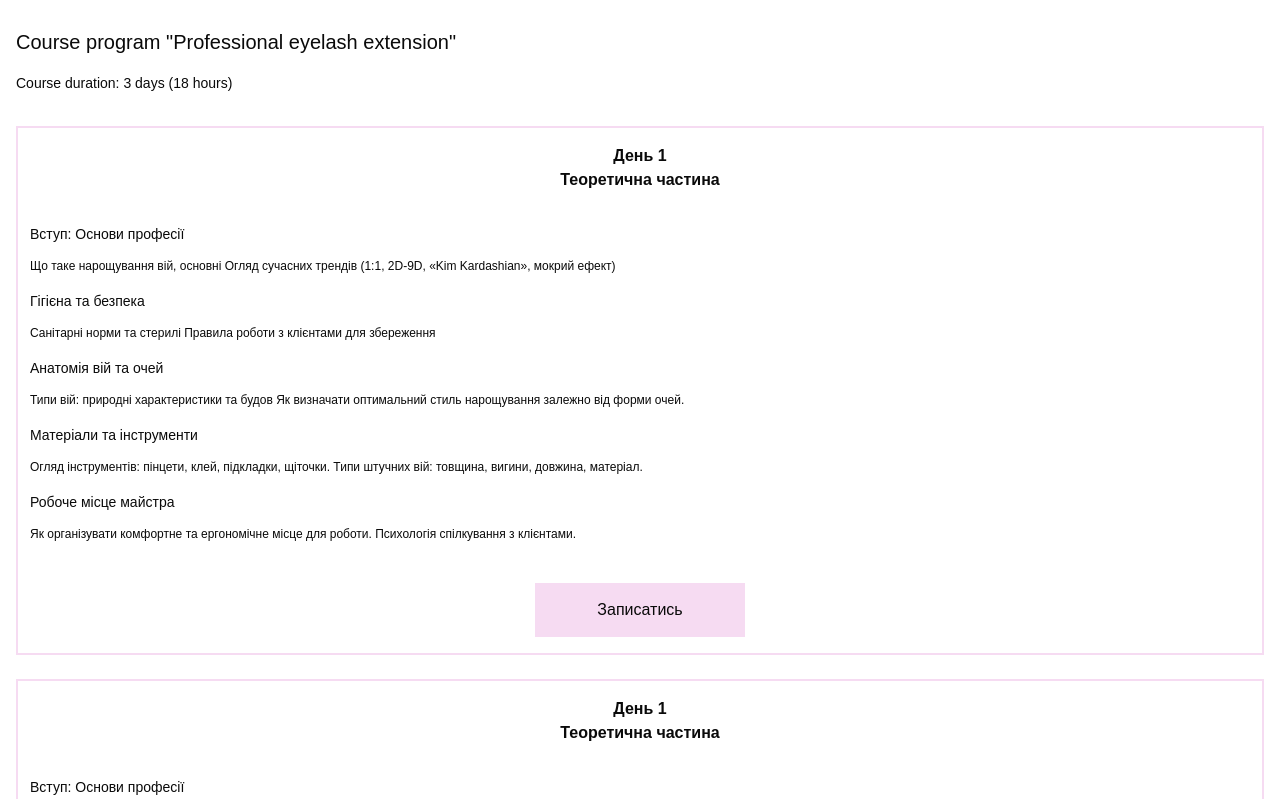
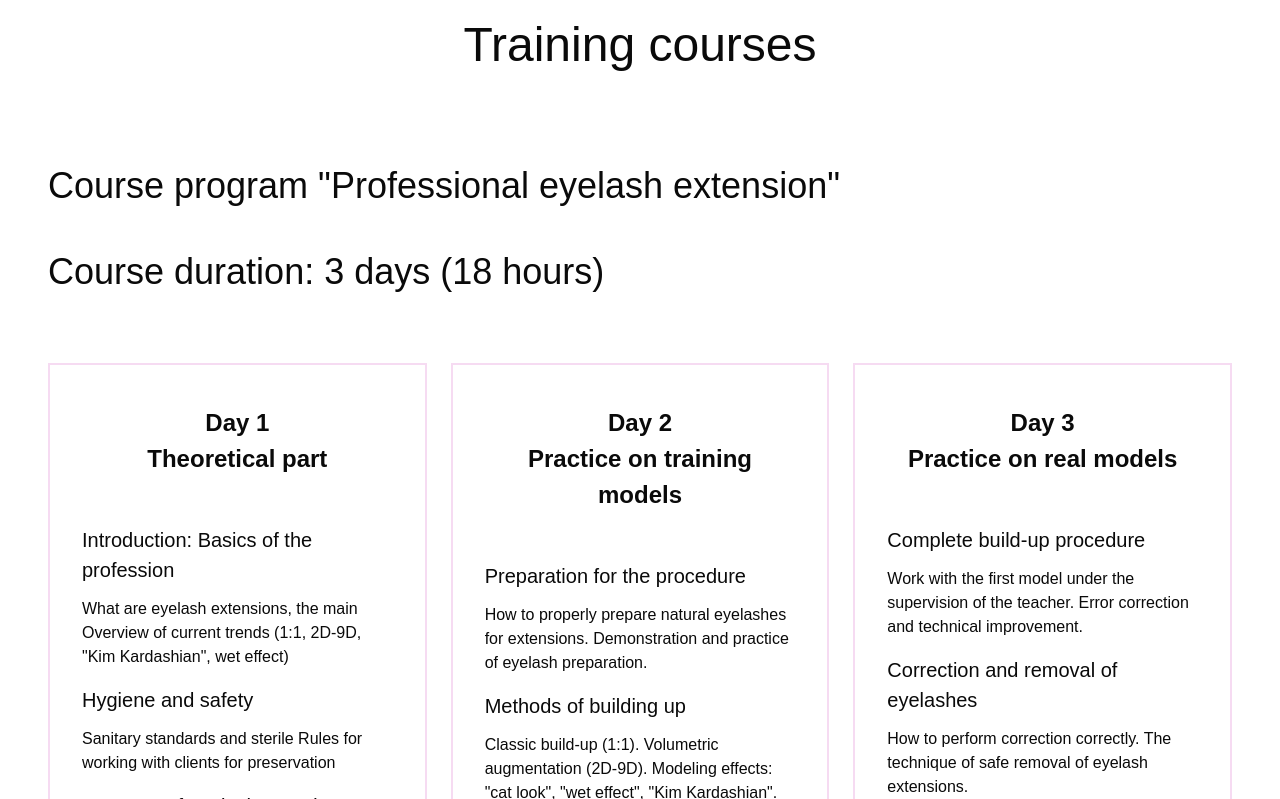
Before and after one commit to VitaliiBarabash1990/kolibry-studio, a Next.js app: page /en/courses in a window 1280 px wide. Shown: the part 161-960 px from the top of the page. Built offline with nearby package versions, Linux system fonts and the light colour scheme.

Commit message:
add_courses

```diff
--- a/messages/ua.json
+++ b/messages/ua.json
@@ -133,7 +133,7 @@
       "Підтримка викладача протягом 1 місяця після завершення курсу."
     ],
     "section_1": {
-      "section_title": "День 1\nТеоретична частина",
+      "section_title": "День1\nТеоретична частина",
       "section_text_head": [
         "Вступ: Основи професії",
         "Гігієна та безпека",
--- a/src/components/TrainingCourses/TrainingCourses.module.css
+++ b/src/components/TrainingCourses/TrainingCourses.module.css
@@ -61,3 +61,76 @@
     font-size: 16px;
   }
 }
+
+@media screen and (min-width: 768px) {
+  .training__section_block {
+    flex-direction: row;
+    align-items: stretch;
+    flex-wrap: wrap;
+  }
+  .training__container {
+    margin-top: 64px;
+    margin-bottom: 64px;
+    padding-left: 32px;
+    padding-right: 32px;
+  }
+  .training__title_h2 {
+    font-size: 36px;
+    margin-bottom: 48px;
+  }
+  .training__title_h3 {
+    font-size: 24px;
+    margin-bottom: 24px;
+  }
+  .training__text_head {
+    font-size: 24px;
+    margin-bottom: 48px;
+  }
+  .training__title_h4 {
+    font-size: 24px;
+  }
+  .training__item {
+    font-size: 16px;
+    margin-left: 24px;
+  }
+  .training__section_block {
+    margin-bottom: 48px;
+  }
+  .training__wrap_descr:last-child {
+    margin-top: 48px;
+  }
+}
+
+@media screen and (min-width: 1280px) {
+  .training__container {
+    margin-top: 90px;
+    margin-bottom: 120px;
+    padding-left: 48px;
+    padding-right: 48px;
+  }
+  .training__title_h2 {
+    font-size: 48px;
+    margin-bottom: 78px;
+  }
+  .training__title_h3 {
+    font-size: 36px;
+    margin-bottom: 32px;
+  }
+  .training__text_head {
+    font-size: 36px;
+    margin-bottom: 64px;
+  }
+  .training__title_h4 {
+    font-size: 36px;
+  }
+  .training__item {
+    font-size: 24px;
+    margin-left: 36px;
+  }
+  .training__section_block {
+    margin-bottom: 64px;
+  }
+  .training__wrap_descr:last-child {
+    margin-top: 64px;
+  }
+}
--- a/src/components/TrainingCourses/TrainingCourses.tsx
+++ b/src/components/TrainingCourses/TrainingCourses.tsx
@@ -5,15 +5,100 @@ import {useTranslations} from 'next-intl';
 export default function TrainingCourses() {
   const t = useTranslations('training');
 
+  const section_1 = {
+    titleHead: t('section_1.section_title'),
+    button: t('section_1.button'),
+    data: [
+      {
+        title: t('section_1.section_text_head.0'),
+        text: t('section_1.section_text.0')
+      },
+      {
+        title: t('section_1.section_text_head.1'),
+        text: t('section_1.section_text.1')
+      },
+      {
+        title: t('section_1.section_text_head.2'),
+        text: t('section_1.section_text.2')
+      },
+      {
+        title: t('section_1.section_text_head.3'),
+        text: t('section_1.section_text.3')
+      },
+      {
+        title: t('section_1.section_text_head.4'),
+        text: t('section_1.section_text.4')
+      }
+    ]
+  };
+
+  const section_2 = {
+    titleHead: t('section_2.section_title'),
+    button: t('section_2.button'),
+    data: [
+      {
+        title: t('section_2.section_text_head.0'),
+        text: t('section_2.section_text.0')
+      },
+      {
+        title: t('section_2.section_text_head.1'),
+        text: t('section_2.section_text.1')
+      },
+      {
+        title: t('section_2.section_text_head.2'),
+        text: t('section_2.section_text.2')
+      },
+      {
+        title: t('section_2.section_text_head.3'),
+        text: t('section_2.section_text.3')
+      }
+    ]
+  };
+
+  const section_3 = {
+    titleHead: t('section_3.section_title'),
+    button: t('section_3.button'),
+    data: [
+      {
+        title: t('section_3.section_text_head.0'),
+        text: t('section_3.section_text.0')
+      },
+      {
+        title: t('section_3.section_text_head.1'),
+        text: t('section_3.section_text.1')
+      },
+      {
+        title: t('section_3.section_text_head.2'),
+        text: t('section_3.section_text.2')
+      },
+      {
+        title: t('section_3.section_text_head.3'),
+        text: t('section_3.section_text.3')
+      }
+    ]
+  };
+
   return (
     <div className={`container ${s.training__container}`}>
       <h2 className={s.training__title_h2}>{t('title')}</h2>
       <h3 className={s.training__title_h3}>{t('title_2')}</h3>
       <p className={s.training__text_head}>{t('description')}</p>
       <div className={s.training__section_block}>
-        <TrainingSection />
-        <TrainingSection />
-        <TrainingSection />
+        <TrainingSection
+          sections={section_1.data}
+          titleHead={section_1.titleHead}
+          button={section_1.button}
+        />
+        <TrainingSection
+          sections={section_2.data}
+          titleHead={section_2.titleHead}
+          button={section_2.button}
+        />
+        <TrainingSection
+          sections={section_3.data}
+          titleHead={section_3.titleHead}
+          button={section_3.button}
+        />
       </div>
       <div className={s.training__wrap_descr}>
         <h4 className={s.training__title_h4}>{t('title_3')}</h4>
--- a/src/components/TrainingCourses/TrainingSection/TrainingSection.module.css
+++ b/src/components/TrainingCourses/TrainingSection/TrainingSection.module.css
@@ -39,3 +39,58 @@
   background: var(--button-color);
   margin-top: 40px;
 }
+.training__section_btn:hover,
+.training__section_btn:focus {
+  background: var(--button-active);
+}
+
+@media screen and (min-width: 768px) {
+  .training__section {
+    display: flex;
+    flex-direction: column;
+    justify-content: space-between;
+    width: calc((100% - 24px) / 2);
+    padding-left: 16px;
+    padding-right: 16px;
+  }
+  .training__section_btn {
+    align-self: center;
+  }
+  .training__section:last-child {
+    display: block;
+    min-width: 100%;
+  }
+  .training__section_title {
+    font-size: 24px;
+    margin-bottom: 32px;
+  }
+  .training__section_text_head {
+    font-size: 20px;
+  }
+  .training__section_text {
+    font-size: 16px;
+  }
+  .training__section_btn {
+    font-size: 20px;
+    margin-top: 48px;
+    height: 70px;
+    min-width: 268px;
+  }
+}
+@media screen and (min-width: 1280px) {
+  .training__section:last-child {
+    display: flex;
+    min-width: calc((100% - 48px) / 3);
+  }
+  .training__section {
+    width: calc((100% - 48px) / 3);
+    padding: 40px 32px 28px;
+  }
+
+  .training__section_title {
+    margin-bottom: 48px;
+  }
+  .training__section_btn {
+    margin-top: 58px;
+  }
+}
--- a/src/components/TrainingCourses/TrainingSection/TrainingSection.tsx
+++ b/src/components/TrainingCourses/TrainingSection/TrainingSection.tsx
@@ -1,52 +1,45 @@
+import React from 'react';
 import s from './TrainingSection.module.css';
 
-export default function TrainingSection() {
+type TrainingItem = {
+  title: string;
+  text: string;
+};
+
+type TrainingProps = {
+  titleHead: string;
+  sections: TrainingItem[];
+  button: string;
+};
+
+export default function TrainingSection({
+  sections,
+  titleHead,
+  button
+}: TrainingProps) {
   return (
     <div className={s.training__section}>
-      <h2 className={s.training__section_title}>
-        День 1 <br /> Теоретична частина
-      </h2>
-      <ul className={s.training__section_list}>
-        <li className={s.training__section_item}>
-          <p className={s.training__section_text_head}>
-            Вступ: Основи професії
-          </p>
-          <p className={s.training__section_text}>
-            Що таке нарощування вій, основні Огляд сучасних трендів (1:1, 2D-9D,
-            «Kim Kardashian», мокрий ефект)
-          </p>
-        </li>
-        <li className={s.training__section_item}>
-          <p className={s.training__section_text_head}>Гігієна та безпека</p>
-          <p className={s.training__section_text}>
-            Санітарні норми та стерилі Правила роботи з клієнтами для збереження
-          </p>
-        </li>
-        <li className={s.training__section_item}>
-          <p className={s.training__section_text_head}>Анатомія вій та очей</p>
-          <p className={s.training__section_text}>
-            Типи вій: природні характеристики та будов Як визначати оптимальний
-            стиль нарощування залежно від форми очей.
-          </p>
-        </li>
-        <li className={s.training__section_item}>
-          <p className={s.training__section_text_head}>
-            Матеріали та інструменти
-          </p>
-          <p className={s.training__section_text}>
-            Огляд інструментів: пінцети, клей, підкладки, щіточки. Типи штучних
-            вій: товщина, вигини, довжина, матеріал.
-          </p>
-        </li>
-        <li className={s.training__section_item}>
-          <p className={s.training__section_text_head}>Робоче місце майстра</p>
-          <p className={s.training__section_text}>
-            Як організувати комфортне та ергономічне місце для роботи.
-            Психологія спілкування з клієнтами.
-          </p>
-        </li>
-      </ul>
-      <button className={s.training__section_btn}>Записатись</button>
+      <div>
+        <h2 className={s.training__section_title}>
+          {titleHead.split('\n').map((line, index) => (
+            <React.Fragment key={index}>
+              {line}
+              <br />
+            </React.Fragment>
+          ))}
+        </h2>
+        <ul className={s.training__section_list}>
+          {sections.map((section, index) => {
+            return (
+              <li key={index} className={s.training__section_item}>
+                <p className={s.training__section_text_head}>{section.title}</p>
+                <p className={s.training__section_text}>{section.text}</p>
+              </li>
+            );
+          })}
+        </ul>
+      </div>
+      <button className={s.training__section_btn}>{button}</button>
     </div>
   );
 }
```
